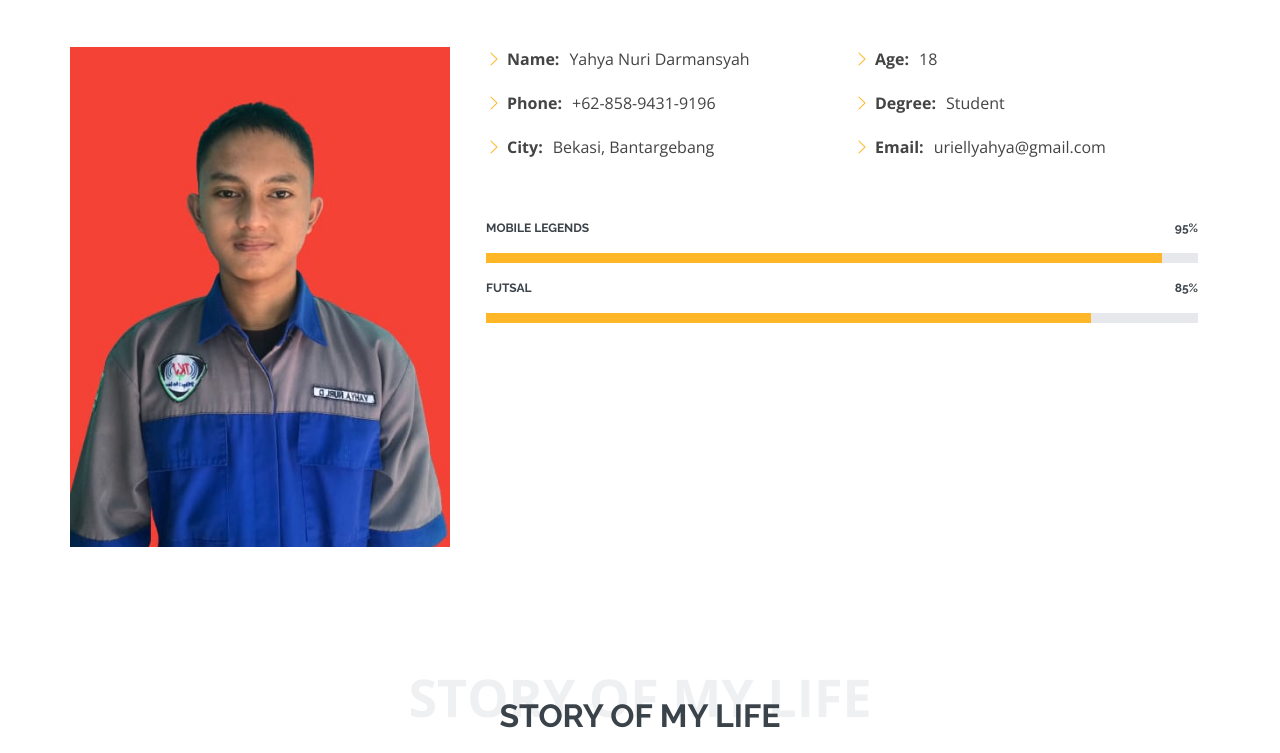
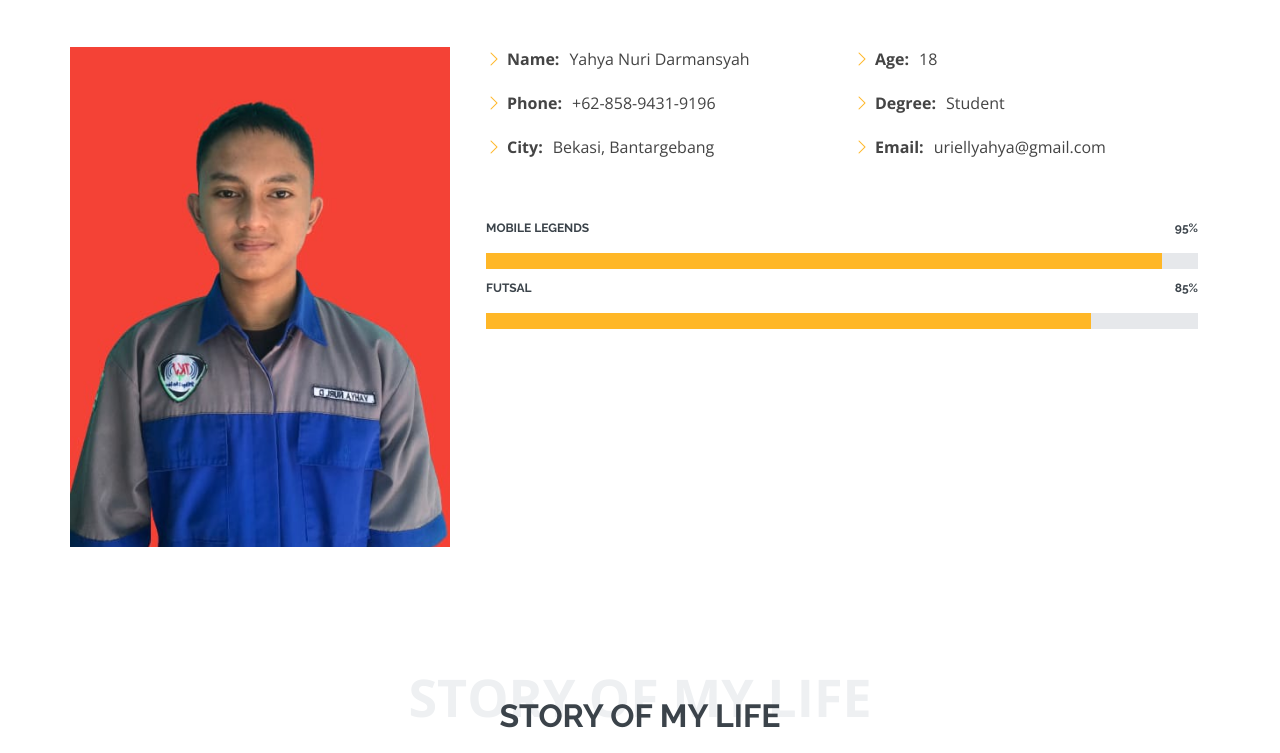
Before and after one commit to uriellYahya/urielyahya, a plain HTML site: page index.html in a window 1280 px wide. Shown: the part 931-1684 px from the top of the page. Drawn offline with nearby package versions, Linux system fonts and the light colour scheme.

Commit message:
Update style.css

```diff
--- a/css/style.css
+++ b/css/style.css
@@ -638,8 +638,8 @@ section {
 }
 
 .about .skills-content .progress-bar {
-  width: 1px;
-  height: 10px;
+  width: 0px;
+  height: 30px;
   transition: 0.9s;
   background-color: #ffb727;
 }
```
